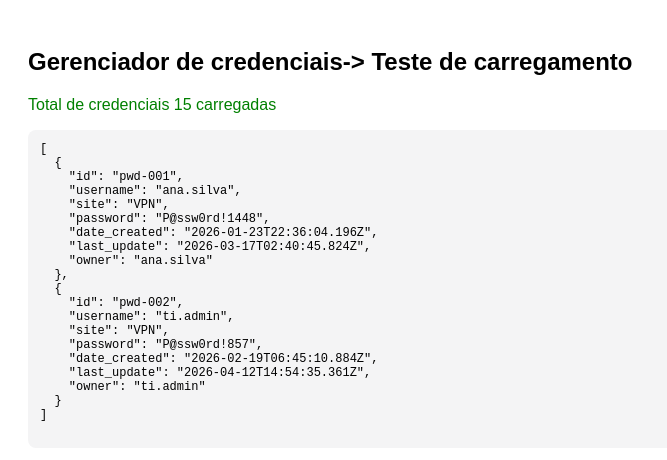
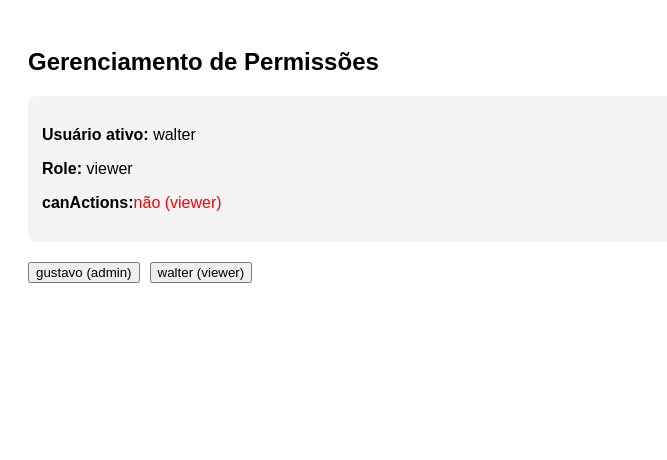
Before and after one commit to evertonProgramadorCriativo/Passwords-UI-Starter, a Vue app: page / in a window 1280 px wide. Shown: the top 460 px of the page, without its empty margins (0-667 px from the left). Built offline with nearby package versions, Linux system fonts and the light colour scheme.

Commit message:
feat: usuario ativo persistido no localStorage com troca de perfil

```diff
--- a/src/App.vue
+++ b/src/App.vue
@@ -1,51 +1,74 @@
 <script setup>
 import { onMounted } from 'vue'
+
+// Composable responsável pelas senhas
 import { usePasswords } from './composables/usePasswords'
+
+// Composable responsável pelos usuários
 import { useUsers } from './composables/useUsers'
 
-// Uso dos composables separação de responsabilidade
-// Um composable é uma função reutilizável no Vue.js
+// Composable de permissões (controle de usuário e role)
+import { usePermissions } from './composables/usePermissions'
+
+// Estados e funções relacionados às senhas
 const { passwords, loading, error, fetchPasswords } = usePasswords()
+
+// Estados e funções relacionados aos usuários
 const { users, fetchUsers } = useUsers()
 
-// Executa ao montar o componente
+// Controle de usuário atual e permissões
+const { currentUser, currentRole, canActions, setUser } = usePermissions()
+
+// Ao montar o componente, busca dados em paralelo
 onMounted(async () => {
-  // Executa chamadas em paralelo
-  await Promise.all([fetchPasswords(), fetchUsers()])
-
-  // visualizar dados carregados
-  console.log(' Senhas:', passwords.value)
-  console.log(' Usuários:', users.value)
+  await Promise.all([
+    fetchPasswords(), // carrega lista de senhas
+    fetchUsers()      // carrega lista de usuários
+  ])
 })
 </script>
 
 <template>
   <main style="padding:20px; font-family:sans-serif">
-    <h2>Gerenciador de credenciais-> Teste de carregamento</h2>
 
-    <!-- Estado de carregamento -->
-    <p v-if="loading"> Carregando...</p>
+    <!-- Título da página -->
+    <h2>Gerenciamento de Permissões</h2>
 
-    <!-- Estado de erro -->
-    <p v-else-if="error" style="color:red">
-       Erro: {{ error }}
-    </p>
+    <!-- Bloco com informações do usuário atual -->
+    <div style="background:#f4f4f5; padding:14px; border-radius:8px; margin-bottom:20px">
 
-    <!-- Estado de sucesso -->
-    <div v-else>
-      <!-- Exibe quantidade de credenciais -->
-      <p style="color:green">
-       Total de credenciais   {{ passwords.length }} carregadas
+      <!-- Nome do usuário ativo -->
+      <p>
+        <strong>Usuário ativo:</strong> {{ currentUser.name }}
       </p>
 
-      <!-- Preview dos dados  -->
-      <pre
-        style="background:#f4f4f5; padding:12px; border-radius:8px; font-size:12px"
-      >
-{{
-  JSON.stringify(passwords.slice(0, 2), null, 2)
-}}
-      </pre>
+      <!-- Role do usuário -->
+      <p>
+        <strong>Role:</strong> {{ currentRole }}
+      </p>
+
+      <!-- Permissão de ações (admin ou viewer) -->
+      <p>
+        <strong>canActions:</strong>
+
+        <!-- Cor muda dinamicamente baseado na permissão -->
+        <span :style="{ color: canActions ? 'green' : 'red' }">
+          {{ canActions ? 'sim (admin)' : 'não (viewer)' }}
+        </span>
+      </p>
     </div>
+
+    <!-- Lista de botões para trocar o usuário -->
+    <div style="display:flex; gap:10px">
+      <!-- Percorre todos os usuários -->
+      <button v-for="u in users">
+        <!-- Nome e role do usuário -->
+        {{ u.name }} ({{ u.role }})
+      </button>
+
+    </div>
+
+
+
   </main>
 </template>
--- a/src/composables/usePermissions.js
+++ b/src/composables/usePermissions.js
@@ -1,37 +1,92 @@
 import { computed, readonly, ref } from 'vue'
-import {
-  getPermissionsByRole,
+import { getPermissionsByRole,
   isValidRole,
-  ROLE_PERMISSIONS,
-  ROLES,
-} from '../lib/rbac'
+   ROLE_PERMISSIONS,
+   ROLES } from '../lib/rbac'
 
-const currentRole = ref(ROLES.VIEWER)
+// Chave usada para salvar o usuário no localStorage
+const STORAGE_KEY = 'vault_active_user'
+
+// Função responsável por carregar o usuário salvo no navegador
+function loadFromStorage() {
+  try {
+    const raw = localStorage.getItem(STORAGE_KEY)
+
+    // Se existir algo salvo, converte de JSON para objeto
+    if (raw) return JSON.parse(raw)
+
+  } catch {
+    // Se der erro (ex: JSON inválido), ignora
+  }
+
+  return null
+}
+
+// Tenta recuperar o usuário salvo
+const savedUser = loadFromStorage()
+
+// Estado principal da aplicação: usuário atual
+// Se não houver nada salvo, usa um usuário padrão
+const currentUser = ref(
+  savedUser || {
+    id: 2,
+    name: 'walter',
+    email: 'walter@example.com',
+    role: ROLES.VIEWER
+  }
+)
+
+// O role é derivado do usuário atual (não é mais estado principal)
+const currentRole = computed(() => {
+  return currentUser.value?.role || ROLES.VIEWER
+})
 
 export function usePermissions() {
-  const permissions = computed(() => getPermissionsByRole(currentRole.value))
-  const canView = computed(() => permissions.value.canView)
-  const canActions = computed(() => permissions.value.canActions)
 
-  function setRole(role) {
-    if (!isValidRole(role)) {
-      throw new Error(`Invalid role "${role}". Allowed roles: ${Object.keys(ROLE_PERMISSIONS).join(', ')}`)
+  // Calcula permissões com base no role atual
+  const permissions = computed(() => {
+    return getPermissionsByRole(currentRole.value)
+  })
+
+  // Permissão de visualização
+  const canView = computed(() => {
+    return permissions.value.canView
+  })
+
+  // Permissão de ações (editar, deletar, etc.)
+  const canActions = computed(() => {
+    return permissions.value.canActions
+  })
+
+  // Atualiza o usuário atual
+  function setUser(user) {
+
+    // Valida se o role é permitido
+    if (!isValidRole(user.role)) {
+      throw new Error(`Role inválida: ${user.role}`)
     }
 
-    currentRole.value = role
+    // Atualiza o estado reativo
+    currentUser.value = user
+
+    // Salva no localStorage para persistir após reload
+    localStorage.setItem(STORAGE_KEY, JSON.stringify(user))
   }
 
+  // Verifica se o usuário possui um determinado role
   function hasRole(role) {
     return currentRole.value === role
   }
 
+  // Retorna os dados e funções disponíveis para uso nos componentes
   return {
+    currentUser: readonly(currentUser), // evita alteração direta fora do hook
     currentRole: readonly(currentRole),
     permissions,
     canView,
     canActions,
     roles: ROLES,
-    setRole,
+    setUser,
     hasRole,
   }
 }
```
